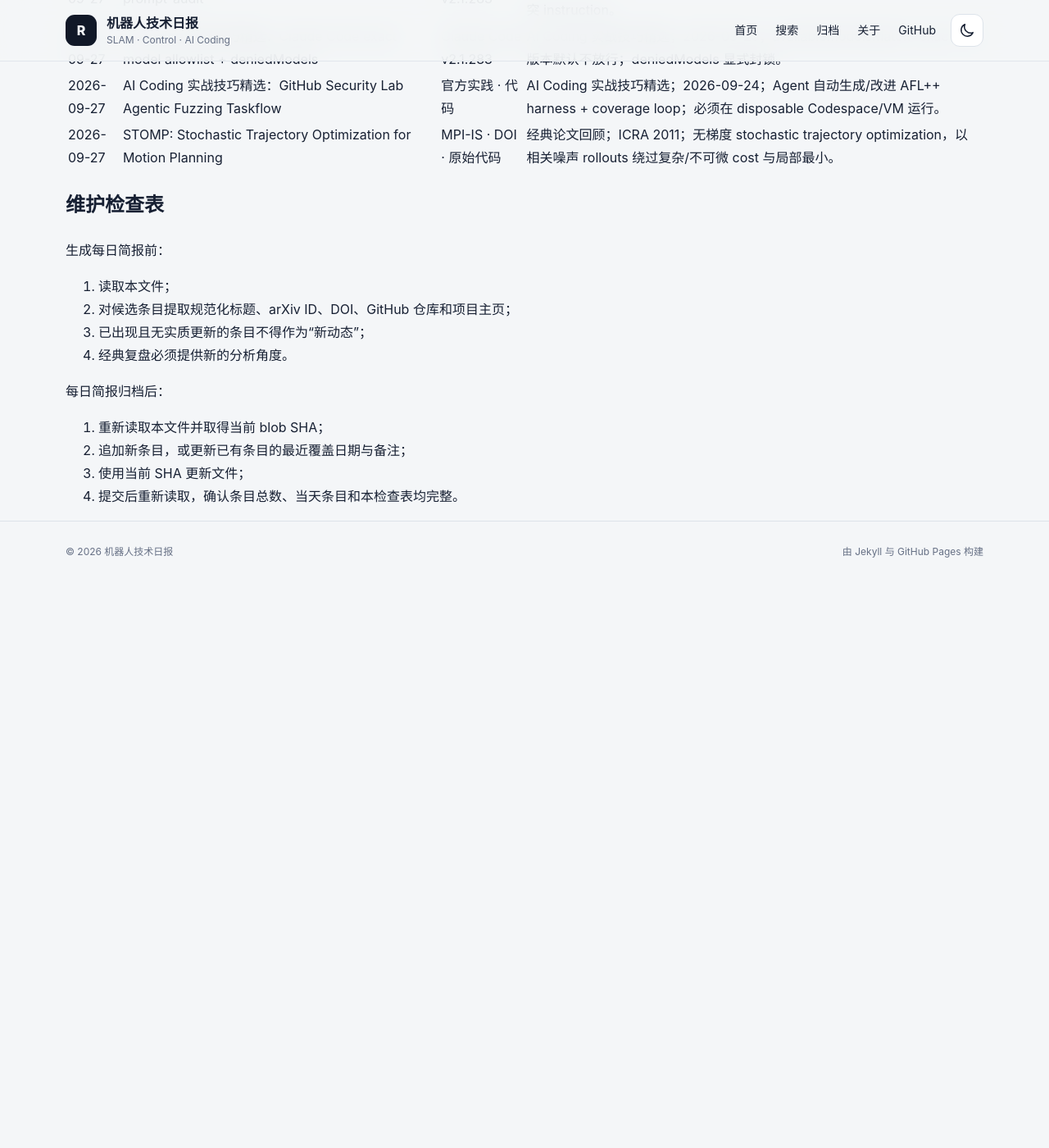
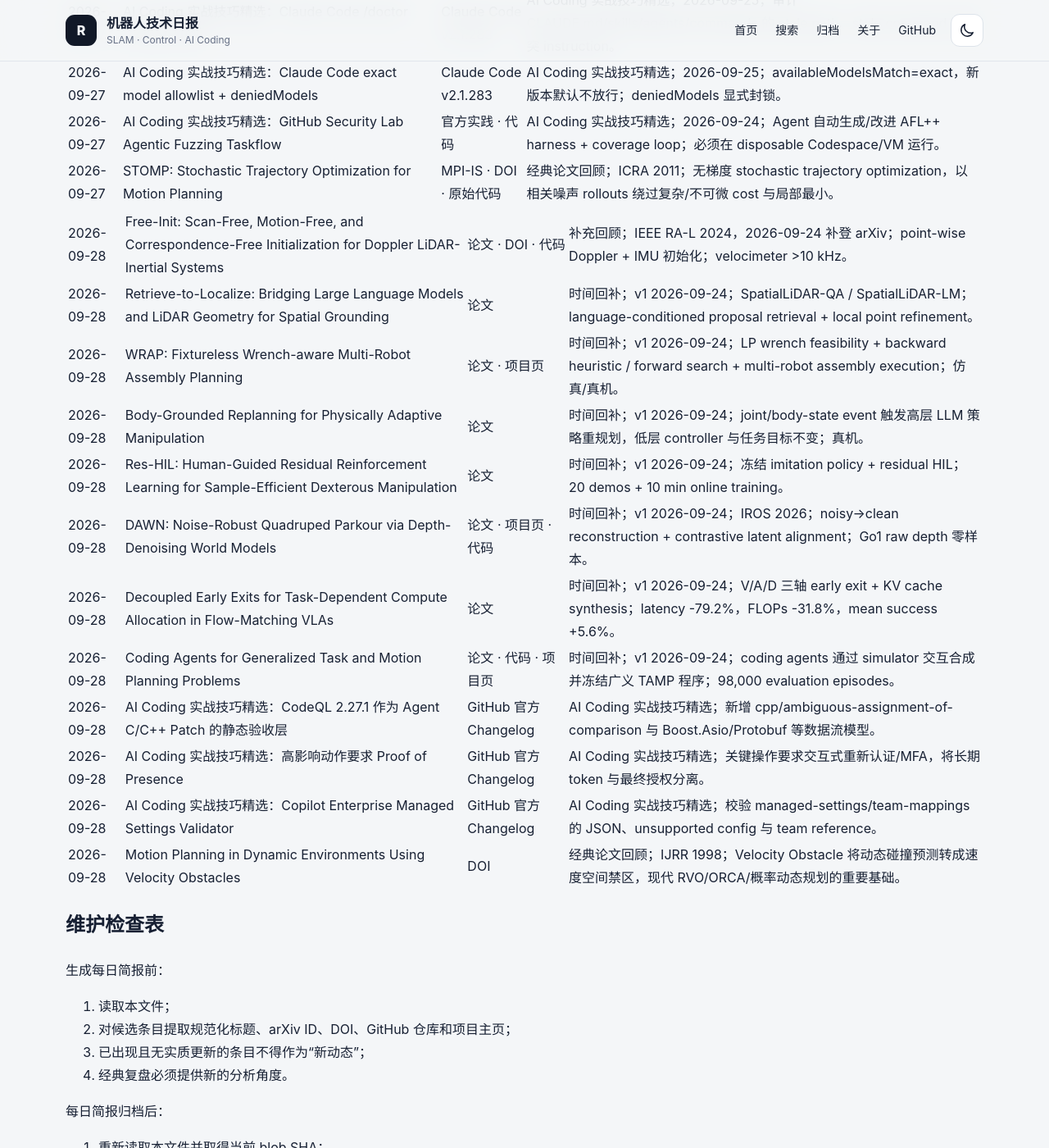
Before and after one commit to helywin/daily, a Jekyll site: the page built from robotics-brief-covered-items.md, in a window 1280 px wide and 1400 px high, scrolled down 52835 px. Shown: the whole window at 82% size. Built offline with Jekyll 4.4.1, drawn with Linux system fonts in a browser that asks for light colours; our own code applies the rules of GitHub Pages for plain Markdown files; before the commit the page ends 53543 px from its top, so only the background shows below that; some of the changed text lies outside the part shown.

Commit message:
docs: update robotics brief coverage index for 2026-09-28

```diff
--- a/robotics-brief-covered-items.md
+++ b/robotics-brief-covered-items.md
@@ -1,6 +1,6 @@
 # 机器人技术简报已覆盖条目索引
 
-> 最后更新：2026-09-27（Asia/Shanghai）
+> 最后更新：2026-09-28（Asia/Shanghai）
 >
 > 用途：每日简报选题前强制查重。本文件保留全部历史条目的最近覆盖日期、规范标题、至少一个可直接访问的原始来源和必要备注。
 >
@@ -113,6 +113,8 @@
 > 2026-09-26 新增 8 条主动态、2 条 AI Coding 实战技巧精选与 1 条经典论文回顾，共 793 条。
 >
 > 2026-09-27 新增 8 条主动态、3 条 AI Coding 实战技巧精选与 1 条经典论文回顾，共 805 条。
+
+> 2026-09-28 新增 8 条主动态、3 条 AI Coding 实战技巧精选与 1 条经典论文回顾，共 817 条。
 
 ## 已核验条目
 
@@ -969,6 +971,19 @@
 | 2026-09-27 | AI Coding 实战技巧精选：GitHub Security Lab Agentic Fuzzing Taskflow | [官方实践](https://github.blog/security/application-security/ai-powered-fuzzing-with-the-github-security-lab-taskflow-agent/) · [代码](https://github.com/GitHubSecurityLab/seclab-taskflows-fuzzing) | AI Coding 实战技巧精选；2026-09-24；Agent 自动生成/改进 AFL++ harness + coverage loop；必须在 disposable Codespace/VM 运行。 |
 | 2026-09-27 | STOMP: Stochastic Trajectory Optimization for Motion Planning | [MPI-IS](https://is.mpg.de/publications/kalakrishnan_raiic_2011) · [DOI](https://doi.org/10.1109/ICRA.2011.5980280) · [原始代码](https://github.com/kalakris/stomp_motion_planner_icra2011) | 经典论文回顾；ICRA 2011；无梯度 stochastic trajectory optimization，以相关噪声 rollouts 绕过复杂/不可微 cost 与局部最小。 |
 
+| 2026-09-28 | Free-Init: Scan-Free, Motion-Free, and Correspondence-Free Initialization for Doppler LiDAR-Inertial Systems | [论文](https://arxiv.org/abs/2609.29375) · [DOI](https://doi.org/10.1109/LRA.2024.3490395) · [代码](https://github.com/IMRL/Free-Init) | 补充回顾；IEEE RA-L 2024，2026-09-24 补登 arXiv；point-wise Doppler + IMU 初始化；velocimeter >10 kHz。 |
+| 2026-09-28 | Retrieve-to-Localize: Bridging Large Language Models and LiDAR Geometry for Spatial Grounding | [论文](https://arxiv.org/abs/2609.29835) | 时间回补；v1 2026-09-24；SpatialLiDAR-QA / SpatialLiDAR-LM；language-conditioned proposal retrieval + local point refinement。 |
+| 2026-09-28 | WRAP: Fixtureless Wrench-aware Multi-Robot Assembly Planning | [论文](https://arxiv.org/abs/2609.29407) · [项目页](https://www.vhartmann.com/wrap) | 时间回补；v1 2026-09-24；LP wrench feasibility + backward heuristic / forward search + multi-robot assembly execution；仿真/真机。 |
+| 2026-09-28 | Body-Grounded Replanning for Physically Adaptive Manipulation | [论文](https://arxiv.org/abs/2609.30024) | 时间回补；v1 2026-09-24；joint/body-state event 触发高层 LLM 策略重规划，低层 controller 与任务目标不变；真机。 |
+| 2026-09-28 | Res-HIL: Human-Guided Residual Reinforcement Learning for Sample-Efficient Dexterous Manipulation | [论文](https://arxiv.org/abs/2609.30023) | 时间回补；v1 2026-09-24；冻结 imitation policy + residual HIL；20 demos + 10 min online training。 |
+| 2026-09-28 | DAWN: Noise-Robust Quadruped Parkour via Depth-Denoising World Models | [论文](https://arxiv.org/abs/2609.29092) · [项目页](https://dawn-parkour.github.io/) · [代码](https://github.com/DocyNoah/dawn-parkour) | 时间回补；v1 2026-09-24；IROS 2026；noisy→clean reconstruction + contrastive latent alignment；Go1 raw depth 零样本。 |
+| 2026-09-28 | Decoupled Early Exits for Task-Dependent Compute Allocation in Flow-Matching VLAs | [论文](https://arxiv.org/abs/2609.29382) | 时间回补；v1 2026-09-24；V/A/D 三轴 early exit + KV cache synthesis；latency -79.2%，FLOPs -31.8%，mean success +5.6%。 |
+| 2026-09-28 | Coding Agents for Generalized Task and Motion Planning Problems | [论文](https://arxiv.org/abs/2609.30233) · [代码](https://github.com/tomsilver/robocode) · [项目页](https://agenticgentamp.github.io/) | 时间回补；v1 2026-09-24；coding agents 通过 simulator 交互合成并冻结广义 TAMP 程序；98,000 evaluation episodes。 |
+| 2026-09-28 | AI Coding 实战技巧精选：CodeQL 2.27.1 作为 Agent C/C++ Patch 的静态验收层 | [GitHub 官方 Changelog](https://github.blog/changelog/2026-09-25-codeql-2-27-1-adds-c-and-c-query-and-kotlin-2-4-20-support/) | AI Coding 实战技巧精选；新增 cpp/ambiguous-assignment-of-comparison 与 Boost.Asio/Protobuf 等数据流模型。 |
+| 2026-09-28 | AI Coding 实战技巧精选：高影响动作要求 Proof of Presence | [GitHub 官方 Changelog](https://github.blog/changelog/2026-09-24-require-proof-of-presence-for-high-impact-actions/) | AI Coding 实战技巧精选；关键操作要求交互式重新认证/MFA，将长期 token 与最终授权分离。 |
+| 2026-09-28 | AI Coding 实战技巧精选：Copilot Enterprise Managed Settings Validator | [GitHub 官方 Changelog](https://github.blog/changelog/2026-09-25-enterprise-managed-settings-in-product-validator/) | AI Coding 实战技巧精选；校验 managed-settings/team-mappings 的 JSON、unsupported config 与 team reference。 |
+| 2026-09-28 | Motion Planning in Dynamic Environments Using Velocity Obstacles | [DOI](https://doi.org/10.1177/027836499801700706) | 经典论文回顾；IJRR 1998；Velocity Obstacle 将动态碰撞预测转成速度空间禁区，现代 RVO/ORCA/概率动态规划的重要基础。 |
+
 ## 维护检查表
 
 生成每日简报前：
```
